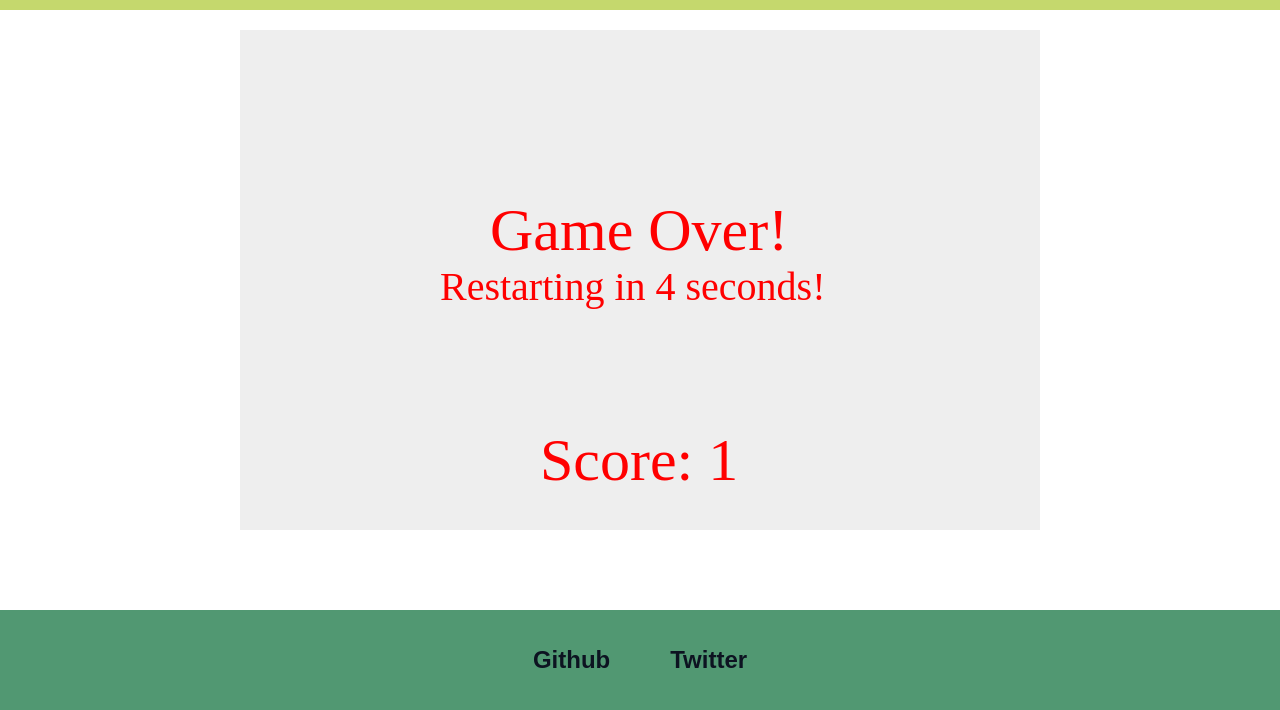
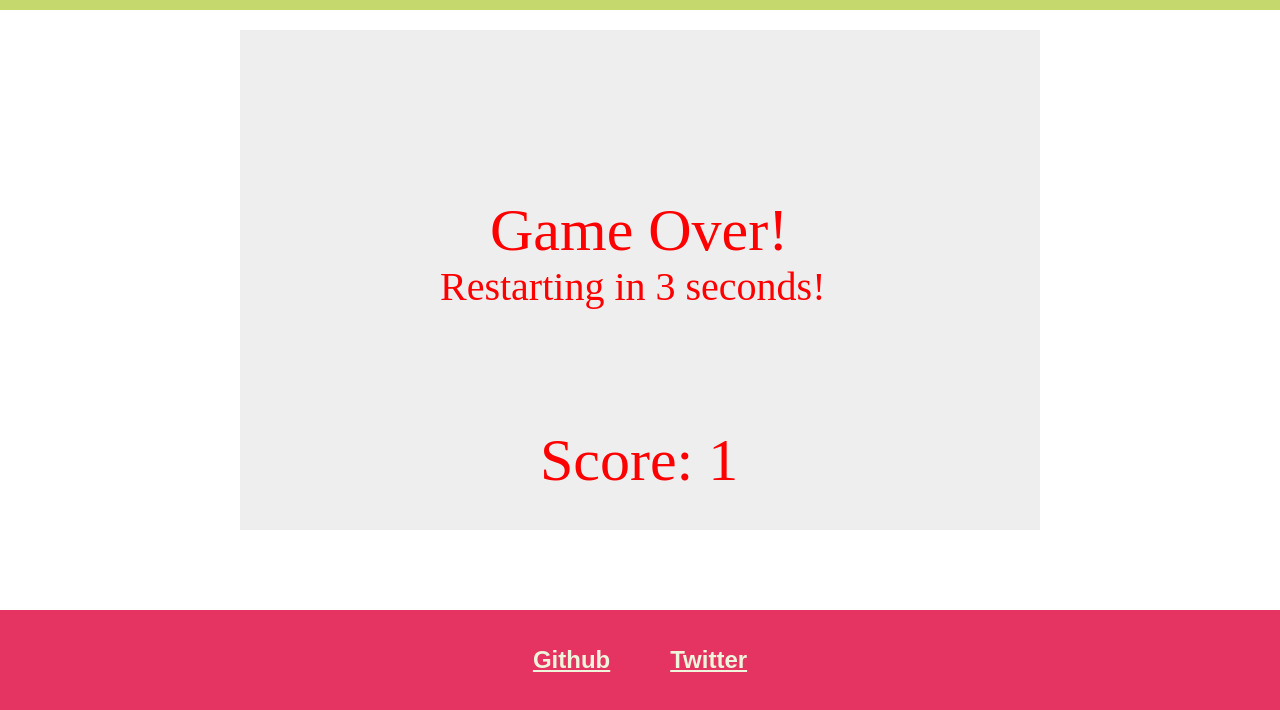
Before and after one commit to ishanjain28/breakout-game, a website: page dist/index.html in a window 1280 px wide. Shown: the part 90-800 px from the top of the page. Drawn offline with Linux system fonts and the light colour scheme.

Commit message:
Reorganized Code

```diff
--- a/dist/breakout.js
+++ b/dist/breakout.js
@@ -2,34 +2,53 @@ var canvas = document.getElementById('breakout'),
     ctx = canvas.getContext('2d'),
     canvasHeight = canvas.height,
     canvasWidth = canvas.width,
-    ballMovedx = 2,
-    ballMovedy = -2,
-    ballInitialX = canvas.width / 2,
-    ballInitialY = canvas.height - 30,
-    ballRadius = 10,
+    dMove = {
+        ball: {
+            x: 2,
+            y: -2
+        },
+        paddle: {
+            x: 7
+        }
+    },
+    ballProps = {
+        X: canvasWidth / 2,
+        Y: canvasHeight - 30,
+        radius: 10
+    },
     paddleHeight = 10,
     paddleWidth = 75,
     paddleX = (canvasWidth - paddleWidth) / 2,
     rightPressed = false,
     leftPressed = false,
     isGameOver = false,
-    brickRowCount = 6,
-    brickColumnCount = 8,
-    brickWidth = 75,
-    brickHeight = 20,
-    brickPadding = 10,
-    brickOffsetTop = 30,
-    brickOffsetLeft = 60,
+    brickProps = {
+        rowCount: 6,
+        columnCount: 8,
+        width: 75,
+        height: 20,
+        padding: 10,
+        offsetTop: 30,
+        offsetLeft: 60
+    },
     score = 0;
+
+// Save inital state
+ctx.save();
 
 // Bricks Object
 var bricks = [];
-for (var j = 0; j < brickColumnCount; j++) {
-    bricks[j] = [];
-    for (var i = 0; i < brickRowCount; i++) {
-        bricks[j][i] = { x: 0, y: 0, status: 1 };
+
+function makeBrickObject() {
+    for (var j = 0; j < brickProps.columnCount; j++) {
+        bricks[j] = [];
+        for (var i = 0; i < brickProps.rowCount; i++) {
+            bricks[j][i] = { x: 0, y: 0, status: 1 };
+        }
     }
 }
+
+makeBrickObject();
 
 // Register KeyUp/KeyDown listeners
 document.addEventListener('keyup', keyUpHandler, false);
@@ -57,7 +76,7 @@ function keyUpHandler(e) {
 function drawBall() {
     // Draws the ball
     ctx.beginPath();
-    ctx.arc(ballInitialX, ballInitialY, ballRadius, 0, Math.PI * 2);
+    ctx.arc(ballProps.X, ballProps.Y, ballProps.radius, 0, Math.PI * 2);
     ctx.fillStyle = "#0095dd";
     ctx.fill();
     ctx.closePath();
@@ -80,19 +99,19 @@ function drawGameOver() {
     ctx.fillText("Game Over!", (canvasWidth - 300) / 2, (canvasHeight - 60) / 2);
     ctx.fillText('Score: ' + score, (canvasWidth - 200) / 2, (canvasHeight - 100 / 2));
     ctx.font = "40px serif";
-    ctx.fillText("Restarting in 4 seconds!", (canvasWidth - 400) / 2, canvasHeight - 230);
+    ctx.fillText("Restarting in 3 seconds!", (canvasWidth - 400) / 2, canvasHeight - 230);
 }
 
 function drawBricks() {
-    for (var j = 0; j < brickColumnCount; j++) {
-        for (var i = 0; i < brickRowCount; i++) {
+    for (var j = 0; j < brickProps.columnCount; j++) {
+        for (var i = 0; i < brickProps.rowCount; i++) {
             var brick = bricks[j][i];
             if (brick.status == 1) {
-                brick.x = (j * (brickWidth + brickPadding)) + brickOffsetLeft;
-                brick.y = (i * (brickHeight + brickPadding)) + brickOffsetTop;
+                brick.x = (j * (brickProps.width + brickProps.padding)) + brickProps.offsetLeft;
+                brick.y = (i * (brickProps.height + brickProps.padding)) + brickProps.offsetTop;
                 // Draw the bricks
                 ctx.beginPath();
-                ctx.rect(brick.x, brick.y, brickWidth, brickHeight);
+                ctx.rect(brick.x, brick.y, brickProps.width, brickProps.height);
                 ctx.fillStyle = "#0095dd";
                 ctx.fill();
                 ctx.closePath();
@@ -104,15 +123,15 @@ function drawBricks() {
 
 function brickCollisionDetection() {
     // Collision detection b/w brick and ball
-    for (var j = 0; j < brickColumnCount; j++) {
-        for (var i = 0; i < brickRowCount; i++) {
+    for (var j = 0; j < brickProps.columnCount; j++) {
+        for (var i = 0; i < brickProps.rowCount; i++) {
             var brick = bricks[j][i];
             if (brick.status == 1 &&
-                ballInitialX > brick.x &&
-                ballInitialX < brick.x + brickWidth &&
-                ballInitialY > brick.y &&
-                ballInitialY < brick.y + brickHeight) {
-                ballMovedy = -ballMovedy;
+                ballProps.X > brick.x &&
+                ballProps.X < brick.x + brickProps.width &&
+                ballProps.Y > brick.y &&
+                ballProps.Y < brick.y + brickProps.height) {
+                dMove.ball.y = -dMove.ball.y;
                 brick.status = 0;
                 score++;
             }
@@ -131,6 +150,7 @@ function draw() {
      * Clear the display before repaint
      * This way it doesn't leaves a trail of everything that moves
      */
+
     ctx.clearRect(0, 0, canvasWidth, canvasHeight);
     // Draw Ball
     drawBall();
@@ -142,43 +162,52 @@ function draw() {
     brickCollisionDetection();
     // Draws Score
     drawScore();
+
     // For Left and Right edges
-    if (ballInitialX + ballMovedx < ballRadius || ballInitialX + ballMovedx > canvasWidth - ballRadius) {
-        ballMovedx = -ballMovedx;
+    if (ballProps.X + dMove.ball.x < ballProps.radius || ballProps.X + dMove.ball.x > canvasWidth - ballProps.radius) {
+        dMove.ball.x = -dMove.ball.x;
     }
     // For Top Edge
-    if (ballInitialY + ballMovedy < ballRadius) {
-        ballMovedy = -ballMovedy;
-    } else if (ballInitialY + ballMovedy > canvasHeight - ballRadius) {
+    if (ballProps.Y + dMove.ball.y < ballProps.radius) {
+        dMove.ball.y = -dMove.ball.y;
+    } else if (ballProps.Y + dMove.ball.y > canvasHeight - ballProps.radius) {
         // Check if the ball's position on horizontal axis is falls inside
         // the paddle's position on X axis, If this is true, it means that ball
         // has hit the paddle, So we would want to rebound it now
         // If it is false, Then it means that ball is going to hit the bottom edges
         // Which means that someone just lose in the game.. :)
-        if (ballInitialX > paddleX && ballInitialX < paddleX + paddleWidth) {
-            ballMovedy = -ballMovedy;
+        if (ballProps.X > paddleX && ballProps.X < paddleX + paddleWidth) {
+            dMove.ball.y = -dMove.ball.y;
         } else {
             isGameOver = true;
             drawGameOver();
             setTimeout(function() {
                 document.location.reload();
-            }, 4000);
+            }, 3000);
         }
     }
 
     if (rightPressed && paddleX < canvasWidth - paddleWidth) {
-        paddleX += 7;
+        paddleX += dMove.paddle.x;
     }
     if (leftPressed && paddleX > 0) {
-        paddleX -= 7;
+        paddleX -= dMove.paddle.x;
     }
-    ballInitialX += ballMovedx;
-    ballInitialY += ballMovedy;
+
+    //TODO: Variable Speed System
+    ballProps.X += dMove.ball.x;
+    ballProps.Y += dMove.ball.y;
+    window.requestAnimationFrame(function() {
+        if (!isGameOver) {
+            draw();
+        }
+    });
+
+
 }
 
-
-setInterval(function() {
+window.requestAnimationFrame(function() {
     if (!isGameOver) {
         draw();
     }
-}, 10);
+});
--- a/dist/index.html
+++ b/dist/index.html
@@ -44,8 +44,8 @@
         height: 100px;
         width: 100%;
         font-family: sans-serif;
-        background: #519872;
-        color: #0d1321;
+        background: #e63462;
+        color: #eef5db;
         position: fixed;
         bottom: 0;
     }
@@ -53,8 +53,8 @@
     .ref-link {
         padding: 10px;
         margin: 0 20px 0 20px;
-        text-decoration: none;
-        color: #0d1321;
+        text-decoration: underline;
+        color: #eef5db;
     }
 
     .ref-link:hover {
@@ -62,10 +62,6 @@
     }
 
     .ref-link:active {
-        color: #333745;
-    }
-
-    .ref-link:visited {
         color: #333745;
     }
 </style>
```
